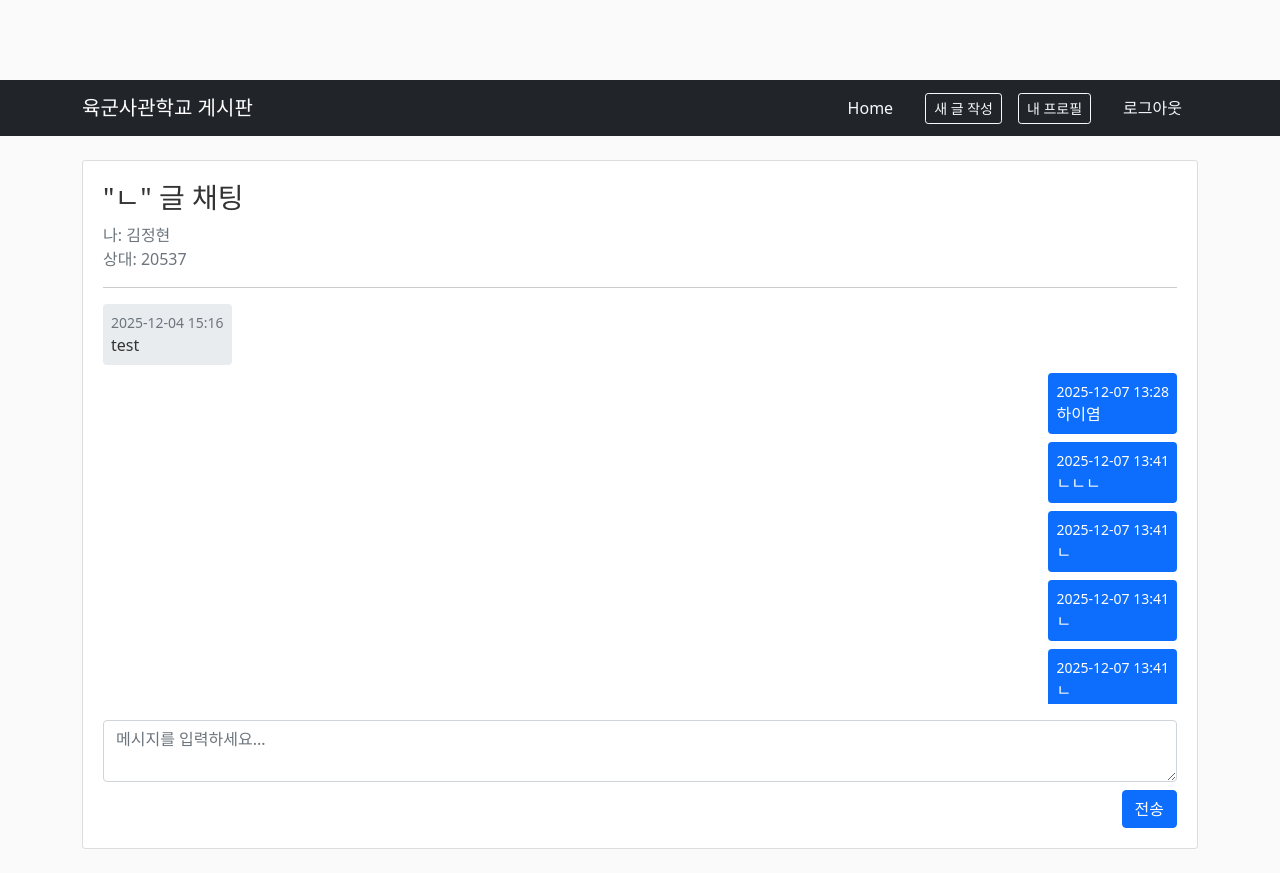
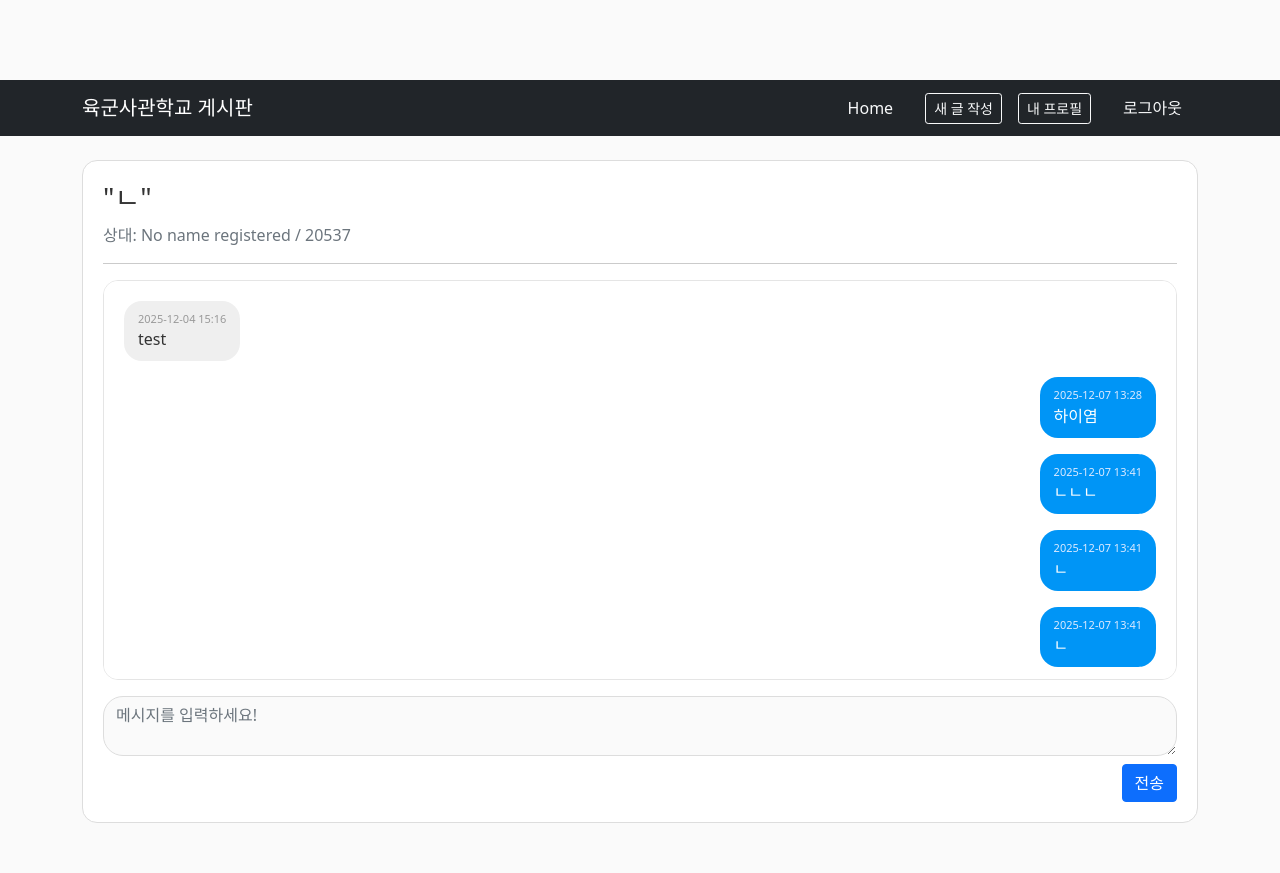
Before and after one commit to cadet-kim/Distributed-Computing, a Flask app: page /chat/2 in a window 1280 px wide. After the commit the page ends 823 px from the top, so only its background shows below. Run offline with Flask 3, Linux system fonts and the light colour scheme; a user stored in the database is signed in.

Commit message:
채팅 페이지 수정

```diff
--- a/sample/app/templates/chat.html
+++ b/sample/app/templates/chat.html
@@ -1,52 +1,91 @@
 {% extends "layout.html" %}
 {% block content %}
-<div class="content-section">
-  <h3>
-    "{{ post.title }}" 글 채팅
-  </h3>
+<div class="content-section" style="background-color:white; border-radius:15px; padding:20px;">
+
+  <h3>"{{ post.title }}" </h3>
   <p class="text-muted mb-3">
-    나: {{ current_user.real_name or current_user.username }}<br>
-    상대: {{ other_user.real_name or other_user.username }}
+    상대:
+    {% if other_user.real_name %}
+      {{ other_user.real_name }} / {{ other_user.username }}
+    {% else %}
+      No name registered / {{ other_user.username }}
+    {% endif %}
   </p>
   <hr>
 
-  <!-- 메시지 리스트 -->
-  <div style="max-height: 400px; overflow-y: auto; margin-bottom: 1rem;">
+  <!-- 메시지 리스트 (Instagram DM 스타일) -->
+  <div id="chat-box" style="
+      height: 50vh;
+      overflow-y: auto;
+      margin-bottom: 1rem;
+      background-color: #ffffff;
+      padding: 20px;
+      border-radius: 15px;
+      border: 1px solid #e5e5e5;
+  ">
+
     {% for msg in messages %}
-      <div class="mb-2">
+      <div class="mb-3">
+
         {% if msg.sender_id == current_user.id %}
-          <!-- 내가 보낸 메시지 (오른쪽 정렬) -->
-          <div class="d-flex justify-content-end">
-            <div class="p-2 rounded" style="background-color:#0d6efd; color:white; max-width:70%;">
-              <div class="small text-end">{{ msg.timestamp.strftime('%Y-%m-%d %H:%M') }}</div>
-              <div>{{ msg.content|e }}</div>
+        <!-- 내가 보낸 메시지 (오른쪽) -->
+        <div class="d-flex justify-content-end">
+          <div style="
+              background-color:#0095f6;
+              color:white;
+              padding:10px 14px;
+              border-radius:18px;
+              max-width:65%;
+              word-wrap:break-word;
+          ">
+            <div class="small text-end" style="color:#dceaff; font-size:11px;">
+              {{ msg.timestamp.strftime('%Y-%m-%d %H:%M') }}
             </div>
+            <div>{{ msg.content|e }}</div>
           </div>
+        </div>
+
         {% else %}
-          <!-- 상대가 보낸 메시지 (왼쪽 정렬) -->
-          <div class="d-flex justify-content-start">
-            <div class="p-2 rounded" style="background-color:#e9ecef; max-width:70%;">
-              <div class="small text-muted">{{ msg.timestamp.strftime('%Y-%m-%d %H:%M') }}</div>
-              <div>{{ msg.content|e }}</div>
+        <!-- 상대가 보낸 메시지 (왼쪽) -->
+        <div class="d-flex justify-content-start">
+          <div style="
+              background-color:#efefef;
+              padding:10px 14px;
+              border-radius:18px;
+              max-width:65%;
+              word-wrap:break-word;
+          ">
+            <div class="small" style="color:#999; font-size:11px;">
+              {{ msg.timestamp.strftime('%Y-%m-%d %H:%M') }}
             </div>
+            <div>{{ msg.content|e }}</div>
           </div>
+        </div>
         {% endif %}
+
       </div>
     {% else %}
       <p class="text-muted">아직 주고받은 메시지가 없습니다. 첫 메시지를 보내보세요!</p>
     {% endfor %}
   </div>
 
-  <!-- 입력 폼 -->
+  <!-- 입력 폼 (인스타 DM 스타일) -->
   <form method="POST" action="">
     {{ form.hidden_tag() }}
+
     <div class="mb-2">
-      {{ form.content(class="form-control", rows=2, placeholder="메시지를 입력하세요...") }}
+      {{ form.content(
+        class="form-control",
+        style="height:60px; border-radius:20px; background-color:#fafafa; border:1px solid #ddd;",
+        placeholder="메시지를 입력하세요!"
+      ) }}
     </div>
+
     <div class="text-end">
       {{ form.submit(class="btn btn-primary") }}
     </div>
   </form>
+
 </div>
 {% endblock content %}
 
--- a/sample/app/templates/landing.html
+++ b/sample/app/templates/landing.html
@@ -11,7 +11,7 @@
 
     <div class="content">
         <h1>WELCOME TO OUR SERVICE</h1>
-        <p>간단하고 감각적인 랜딩 페이지 템플릿</p>
+        <p>육군사관학교 멘토-멘티 프로그램</p>
 
         <div class="btn-group">
             <a href="/login" class="btn login">로그인</a>
```
Also changed, not shown: sample/instance/site.db.
